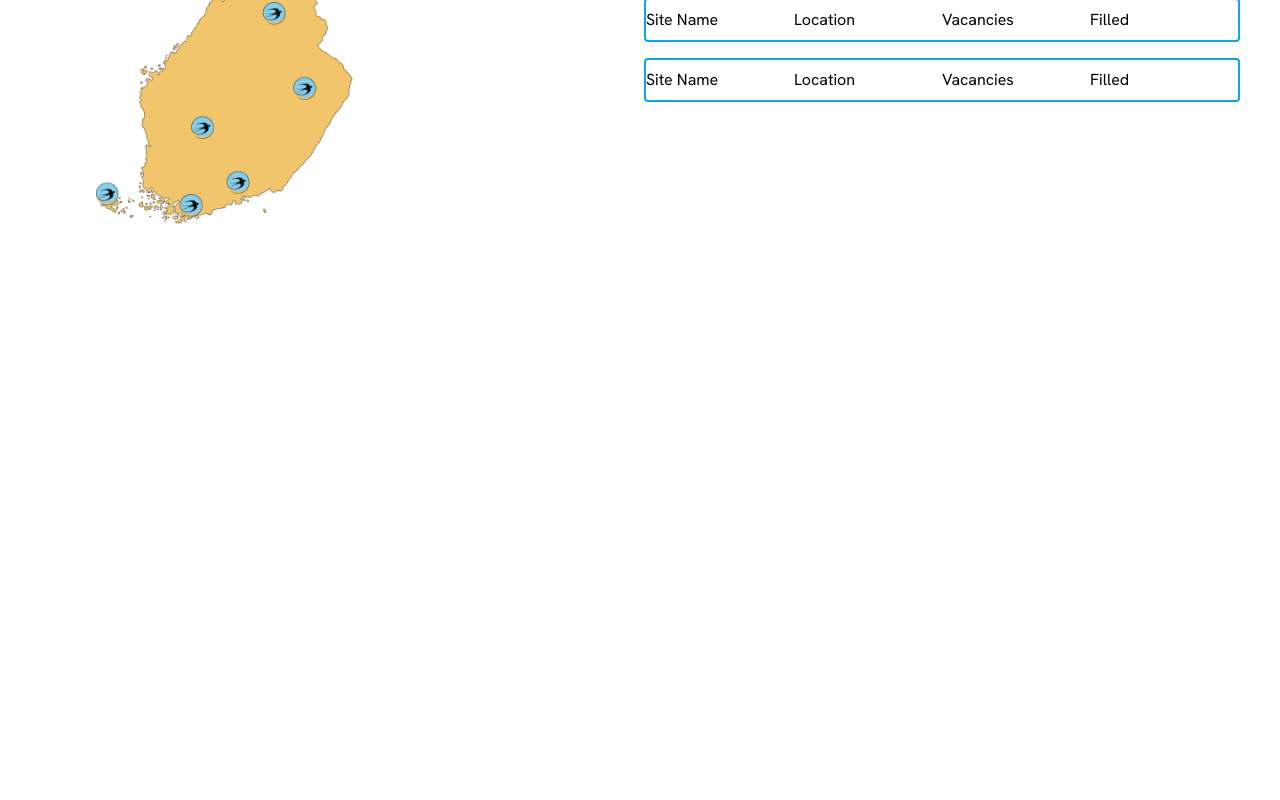
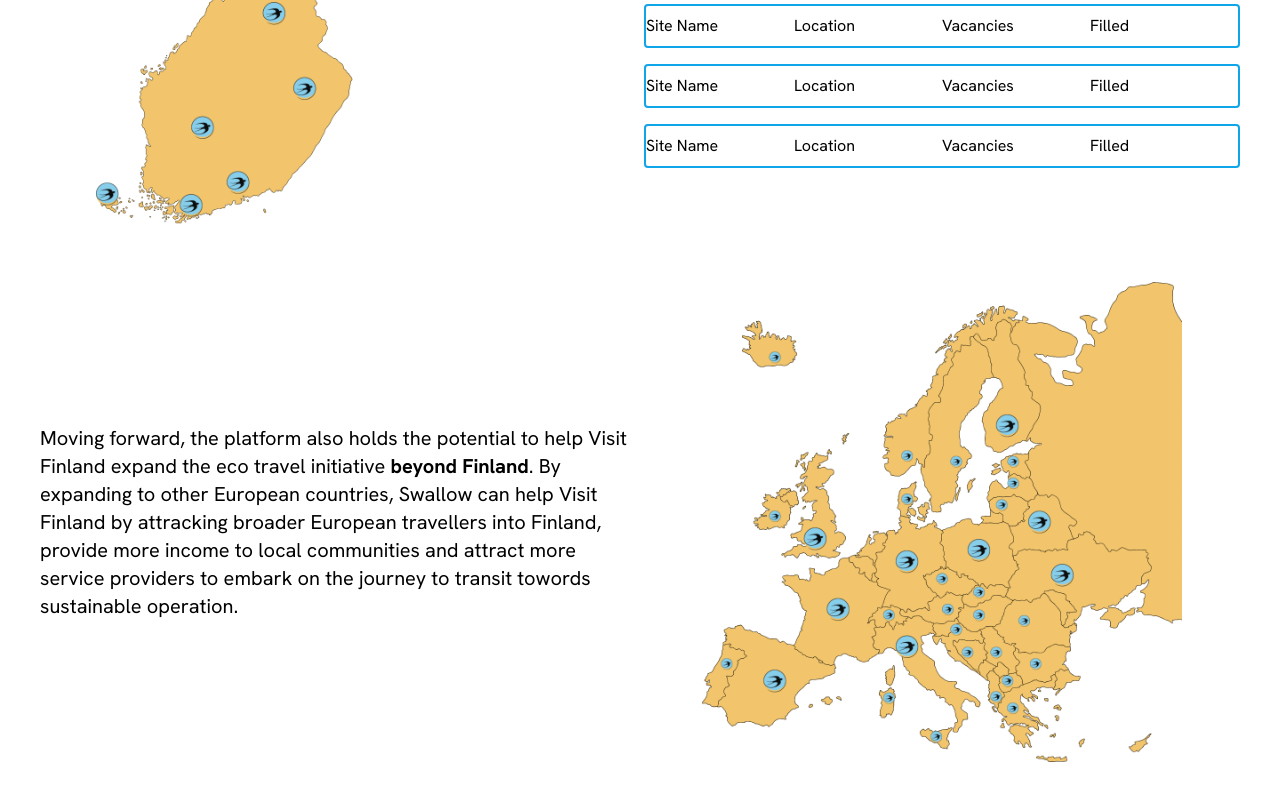
Before and after one commit to wangc9/swallows, a Next.js app: page /visit-finland in a window 1280 px wide. Shown: the part 386-1186 px from the top of the page. Before the commit the page ends 800 px from the top, so only its background shows below. Built offline with nearby package versions, Linux system fonts and the light colour scheme.

Commit message:
Feat: Add future section

```diff
--- a/app/visit-finland/page.tsx
+++ b/app/visit-finland/page.tsx
@@ -3,6 +3,7 @@
 import { useState } from "react";
 import Header from "../components/header";
 import Image from "next/image";
+import euroMap from '@/public/EuroMap.png';
 import location from'@/public/location.svg';
 
 export default function VisitFinland() {
@@ -11,13 +12,13 @@
   return (
     <div className="flex flex-col h-dvh content-center">
       <Header />
-      <main className="grid grid-cols-2 gap-x-2 h-full">
+      <main className="grid grid-cols-2 gap-x-2 gap-y-10 h-full">
         <div className="bg-[url('../public/Map.png')] bg-contain bg-no-repeat h-480 px-5 relative">
           {/* <Image className="top-5 left-5 absolute" src={location} width={50} height={50} alt="location 1" onClick={() => {setPlace('1');}} />
           <Image className="top-20 left-20 absolute" src={location} width={50} height={50} alt="location 2" onClick={() => {setPlace('2');}} />
           <Image className="top-32 left-32 absolute" src={location} width={50} height={50} alt="location 3" onClick={() => {setPlace('3');}} /> */}
         </div>
-        <div className="flex flex-col">
+        <div className="flex flex-col self-center">
           <div className="flex w-full justify-evenly">
             <div className="rounded border-sky-400 border-2 flex flex-col w-24 grow">
               <p>Sites</p>
@@ -65,7 +66,10 @@
             </div>
           </div>
         </div>
-        {/* <Selection state={place} /> */}
+        <p className="text-xl self-center">Moving forward, the platform also holds the potential to help Visit Finland expand the eco travel initiative <b>beyond Finland</b>. By expanding to other European countries, Swallow can help Visit Finland by attracking broader European travellers into Finland, provide more income to local communities and attract more service providers to embark on the journey to transit towords sustainable operation.</p>
+        <Image className="justify-self-center" src={euroMap} height={480} alt="euro map" />
+        <div className="h-1" />
+        <div className="h-1" />
       </main>
     </div>
   )
```
Also changed, not shown: public/EuroMap.png (added).
